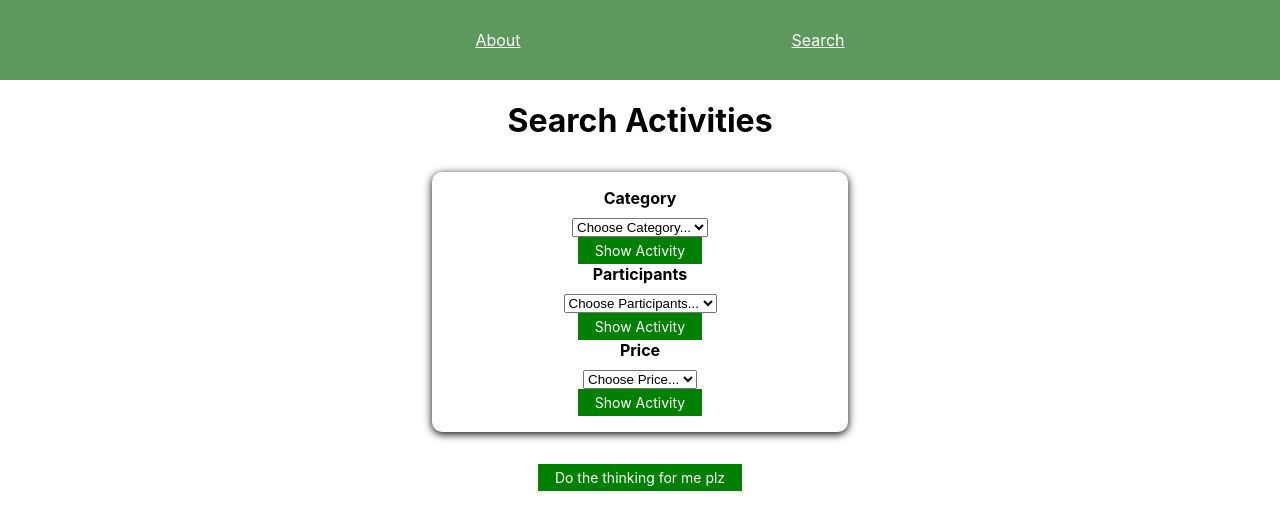
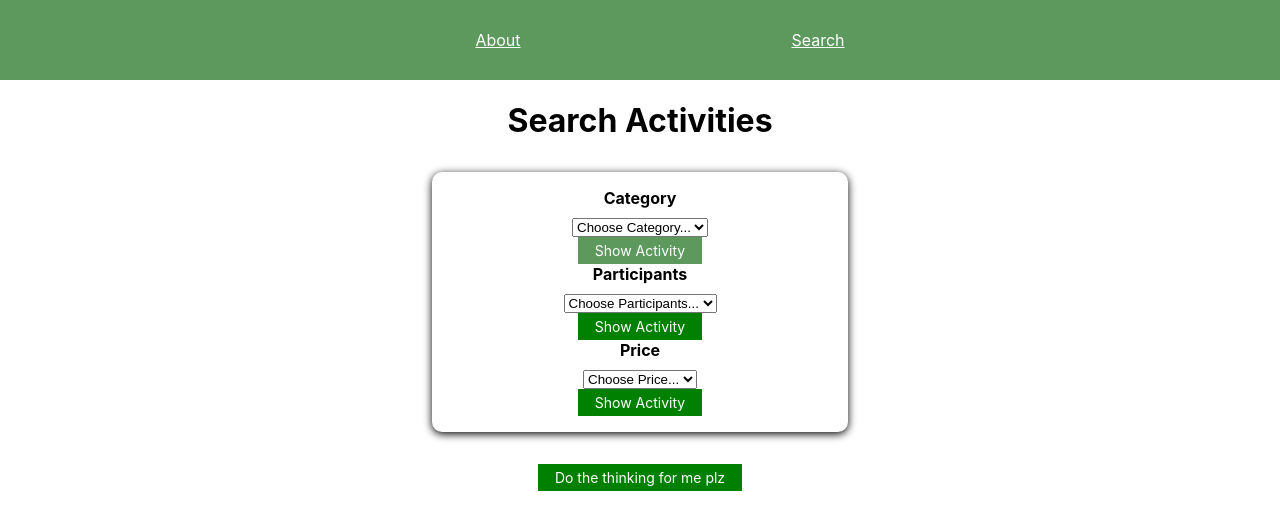
Before and after one commit to jordanshardy/activity-app, a React (Create React App) app: page / in a window 1280 px wide. In both pictures the pointer is over the button 640 px from the left and 250 px from the top of the page. Shown: the top 530 px of the page. Built offline with nearby package versions, Linux system fonts and the light colour scheme.

Commit message:
button hover color updated

```diff
--- a/src/Components/UI/Button.module.css
+++ b/src/Components/UI/Button.module.css
@@ -10,8 +10,8 @@
 
 .button:hover,
 .button:active {
-   background: green;
-   border-color: green;
+   background: rgb(93, 152, 93);
+   border-color: rgb(93, 152, 93);
 }
 
 .button:focus {
```
